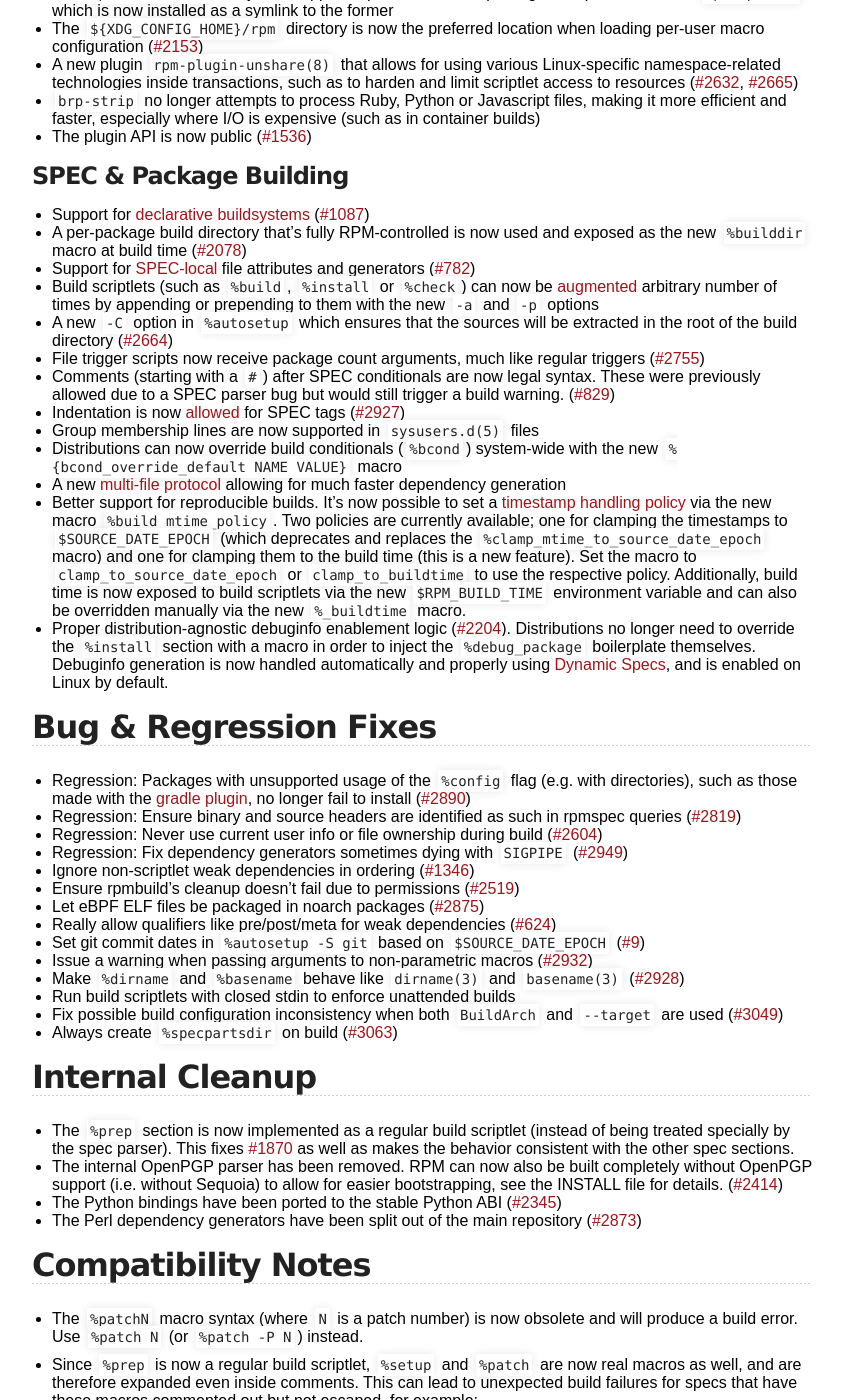
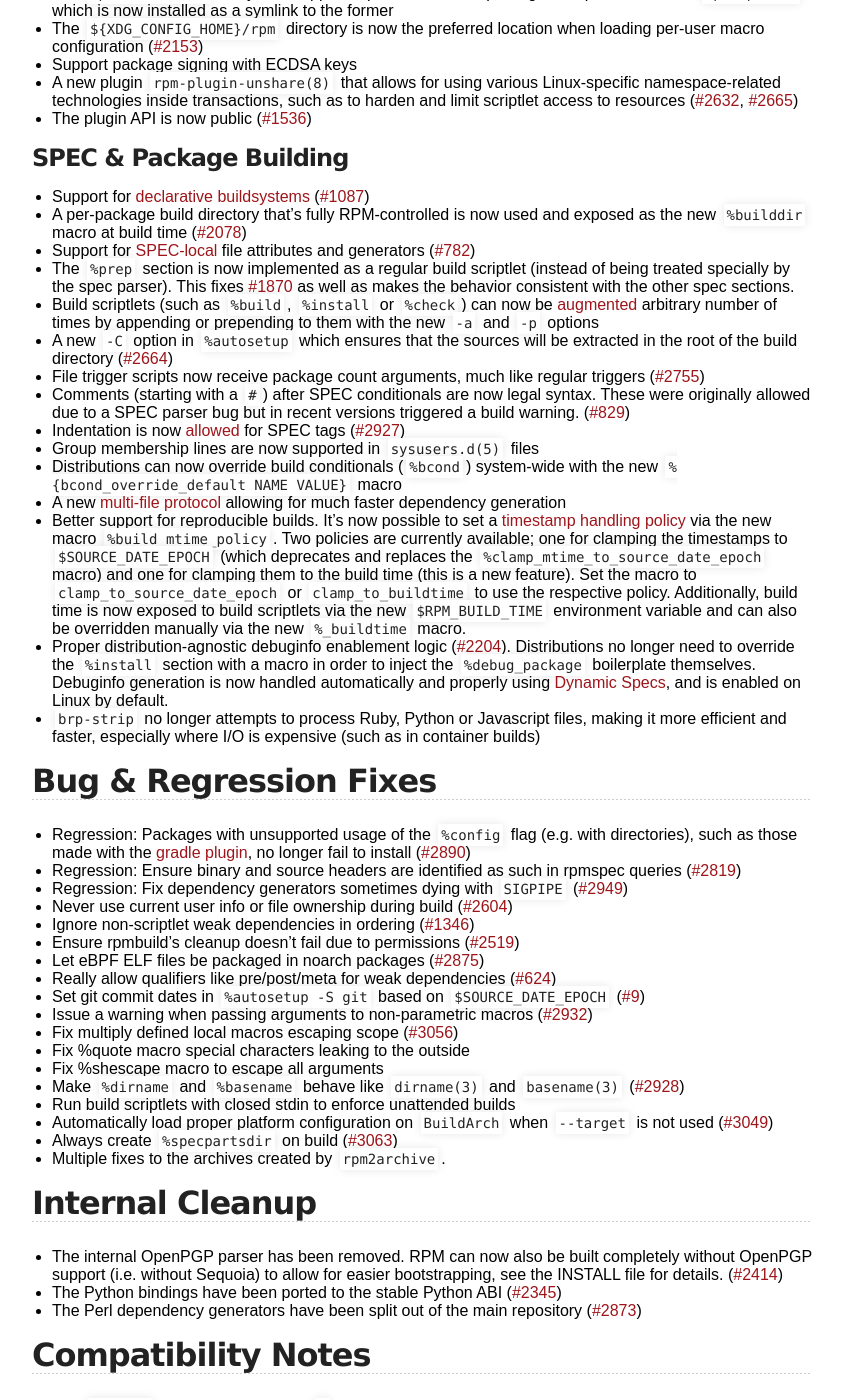
Before and after one commit to rpm-software-management/rpm-web, a Jekyll site: the page built from wiki/Releases/4.20.0.md, in a window 1280 px wide and 1400 px high, scrolled down 606 px. Shown: the whole window, without its empty margins (218-1061 px from the left). Built offline with Jekyll 4.4.1, drawn with Linux system fonts in a browser that asks for light colours; some of the changed text lies outside the part shown.

Commit message:
Minor fixes + reorg to 4.20 release notes
- brp-strip is a rather obscure build/spec thing, move to that section
- clarify the spec conditional comment and BuildArch behaviors
- %prep being a normal scriptlet is more than just internal cleanup,
  better make it visible up front
- mention compatibility in the %patchN replacement
- the user/file ownership thing is not a regression
- add some missing macro fixes

````diff
--- a/wiki/Releases/4.20.0.md
+++ b/wiki/Releases/4.20.0.md
@@ -18,49 +18,54 @@ Last update: 2024-05-20
 * A new low-level package dump utility, installed as `/usr/lib/rpm/rpmdump`
 * The `rpm2archive(8)` utility now supports cpio file format, replacing the implementation of `rpm2cpio(8)` which is now installed as a symlink to the former
 * The `${XDG_CONFIG_HOME}/rpm` directory is now the preferred location when loading per-user macro configuration ([#2153](https://github.com/rpm-software-management/rpm/issues/2153))
+* Support package signing with ECDSA keys
 * A new plugin `rpm-plugin-unshare(8)` that allows for using various Linux-specific namespace-related technologies inside transactions, such as to harden and limit scriptlet access to resources ([#2632](https://github.com/rpm-software-management/rpm/issues/2632), [#2665](https://github.com/rpm-software-management/rpm/issues/2665))
-* `brp-strip` no longer attempts to process Ruby, Python or Javascript files, making it more efficient and faster, especially where I/O is expensive (such as in container builds)
 * The plugin API is now public ([#1536](https://github.com/rpm-software-management/rpm/issues/1536))
 
 ### SPEC & Package Building
 * Support for [declarative buildsystems](https://rpm-software-management.github.io/rpm/manual/buildsystem.html) ([#1087](https://github.com/rpm-software-management/rpm/issues/1087))
 * A per-package build directory that's fully RPM-controlled is now used and exposed as the new `%builddir` macro at build time ([#2078](https://github.com/rpm-software-management/rpm/issues/2078))
 * Support for [SPEC-local](https://rpm-software-management.github.io/rpm/manual/dependency_generators.html#using-file-attributes-in-their-own-package) file attributes and generators ([#782](https://github.com/rpm-software-management/rpm/issues/782))
+* The `%prep` section is now implemented as a regular build scriptlet (instead of being treated specially by the spec parser).  This fixes [#1870](https://github.com/rpm-software-management/rpm/issues/1870) as well as makes the behavior consistent with the other spec sections.
 * Build scriptlets (such as `%build`, `%install` or `%check`) can now be [augmented](https://rpm-software-management.github.io/rpm/manual/spec.html#build-scriptlets) arbitrary number of times by appending or prepending to them with the new `-a` and `-p` options
 * A new `-C` option in `%autosetup` which ensures that the sources will be extracted in the root of the build directory ([#2664](https://github.com/rpm-software-management/rpm/issues/2664))
 * File trigger scripts now receive package count arguments, much like regular triggers ([#2755](https://github.com/rpm-software-management/rpm/issues/2755))
-* Comments (starting with a `#`) after SPEC conditionals are now legal syntax.  These were previously allowed due to a SPEC parser bug but would still trigger a build warning. ([#829](https://github.com/rpm-software-management/rpm/issues/829))
+* Comments (starting with a `#`) after SPEC conditionals are now legal syntax.  These were originally allowed due to a SPEC parser bug but in recent versions triggered a build warning. ([#829](https://github.com/rpm-software-management/rpm/issues/829))
 * Indentation is now [allowed](https://rpm-software-management.github.io/rpm/manual/spec.html#preamble-tags) for SPEC tags ([#2927](https://github.com/rpm-software-management/rpm/issues/2927))
 * Group membership lines are now supported in `sysusers.d(5)` files
 * Distributions can now override build conditionals (`%bcond`) system-wide with the new `%{bcond_override_default NAME VALUE}` macro
 * A new [multi-file protocol](https://rpm-software-management.github.io/rpm/manual/dependency_generators.html#writing-dependency-generators) allowing for much faster dependency generation
 * Better support for reproducible builds.  It's now possible to set a [timestamp handling policy](https://rpm-software-management.github.io/rpm/manual/buildprocess.html#reproducability) via the new macro `%build_mtime_policy`.  Two policies are currently available; one for clamping the timestamps to `$SOURCE_DATE_EPOCH` (which deprecates and replaces the `%clamp_mtime_to_source_date_epoch` macro) and one for clamping them to the build time (this is a new feature).  Set the macro to `clamp_to_source_date_epoch` or `clamp_to_buildtime` to use the respective policy.  Additionally, build time is now exposed to build scriptlets via the new `$RPM_BUILD_TIME` environment variable and can also be overridden manually via the new `%_buildtime` macro.
 * Proper distribution-agnostic debuginfo enablement logic ([#2204](https://github.com/rpm-software-management/rpm/issues/2204)).  Distributions no longer need to override the `%install` section with a macro in order to inject the `%debug_package` boilerplate themselves.  Debuginfo generation is now handled automatically and properly using [Dynamic Specs](https://rpm-software-management.github.io/rpm/manual/dynamic_specs.html), and is enabled on Linux by default.
+* `brp-strip` no longer attempts to process Ruby, Python or Javascript files, making it more efficient and faster, especially where I/O is expensive (such as in container builds)
 
 ## Bug & Regression Fixes
 * Regression: Packages with unsupported usage of the `%config` flag (e.g. with directories), such as those made with the [gradle plugin](https://plugins.gradle.org/plugin/com.netflix.nebula.ospackage), no longer fail to install ([#2890](https://github.com/rpm-software-management/rpm/issues/2890))
 * Regression: Ensure binary and source headers are identified as such in rpmspec queries ([#2819](https://github.com/rpm-software-management/rpm/issues/2819))
-* Regression: Never use current user info or file ownership during build ([#2604](https://github.com/rpm-software-management/rpm/issues/2604))
 * Regression: Fix dependency generators sometimes dying with `SIGPIPE` ([#2949](https://github.com/rpm-software-management/rpm/issues/2949))
+* Never use current user info or file ownership during build ([#2604](https://github.com/rpm-software-management/rpm/issues/2604))
 * Ignore non-scriptlet weak dependencies in ordering ([#1346](https://github.com/rpm-software-management/rpm/issues/1346))
 * Ensure rpmbuild's cleanup doesn't fail due to permissions ([#2519](https://github.com/rpm-software-management/rpm/issues/2519))
 * Let eBPF ELF files be packaged in noarch packages ([#2875](https://github.com/rpm-software-management/rpm/issues/2875))
 * Really allow qualifiers like pre/post/meta for weak dependencies ([#624](https://github.com/rpm-software-management/rpm/issues/624))
 * Set git commit dates in `%autosetup -S git` based on `$SOURCE_DATE_EPOCH` ([#9](https://pagure.io/fedora-reproducible-builds/project/issue/9))
 * Issue a warning when passing arguments to non-parametric macros ([#2932](https://github.com/rpm-software-management/rpm/issues/2932))
+* Fix multiply defined local macros escaping scope ([#3056](https://github.com/rpm-software-management/rpm/issues/3056))
+* Fix %quote macro special characters leaking to the outside
+* Fix %shescape macro to escape all arguments
 * Make `%dirname` and `%basename` behave like `dirname(3)` and `basename(3)` ([#2928](https://github.com/rpm-software-management/rpm/issues/2928))
 * Run build scriptlets with closed stdin to enforce unattended builds
-* Fix possible build configuration inconsistency when both `BuildArch` and `--target` are used ([#3049](https://github.com/rpm-software-management/rpm/issues/3049))
+* Automatically load proper platform configuration on `BuildArch` when `--target` is not used ([#3049](https://github.com/rpm-software-management/rpm/issues/3049))
 * Always create `%specpartsdir` on build ([#3063](https://github.com/rpm-software-management/rpm/issues/3063))
+* Multiple fixes to the archives created by `rpm2archive`.
 
 ## Internal Cleanup
-* The `%prep` section is now implemented as a regular build scriptlet (instead of being treated specially by the spec parser).  This fixes [#1870](https://github.com/rpm-software-management/rpm/issues/1870) as well as makes the behavior consistent with the other spec sections.
 * The internal OpenPGP parser has been removed.  RPM can now also be built completely without OpenPGP support (i.e. without Sequoia) to allow for easier bootstrapping, see the INSTALL file for details. ([#2414](https://github.com/rpm-software-management/rpm/issues/2414))
 * The Python bindings have been ported to the stable Python ABI ([#2345](https://github.com/rpm-software-management/rpm/issues/2345))
 * The Perl dependency generators have been split out of the main repository ([#2873](https://github.com/rpm-software-management/rpm/issues/2873))
 
 ## Compatibility Notes
-* The `%patchN` macro syntax (where `N` is a patch number) is now obsolete and will produce a build error.  Use `%patch N` (or `%patch -P N`) instead.
+* The `%patchN` macro syntax (where `N` is a patch number) is now obsolete and will produce a build error.  Use `%patch N` (or for maximum compatibility, `%patch -P N`) instead.
 * Since `%prep` is now a regular build scriptlet, `%setup` and `%patch` are now real macros as well, and are therefore expanded even inside comments.  This can lead to unexpected build failures for specs that have these macros commented out but not escaped, for example:
 
   ```
````
Also changed, not shown: other parts of wiki/Releases/4.20.0.md (+1 -0 lines).
